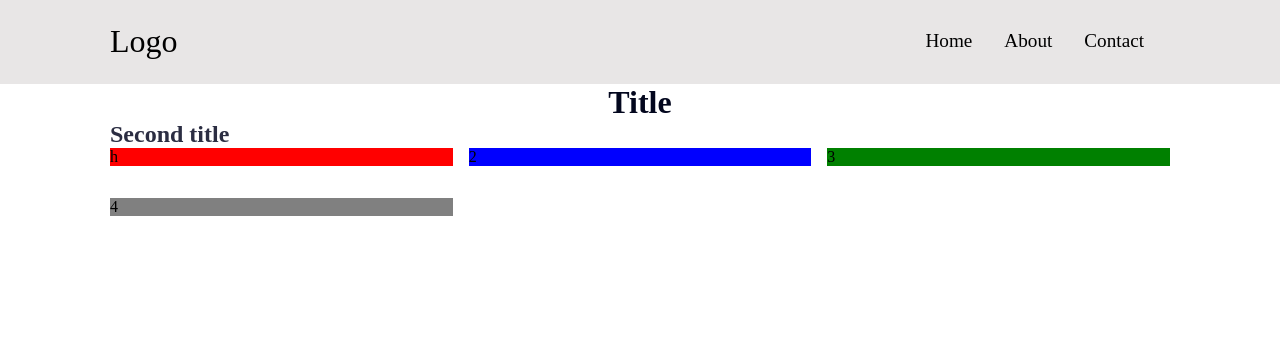
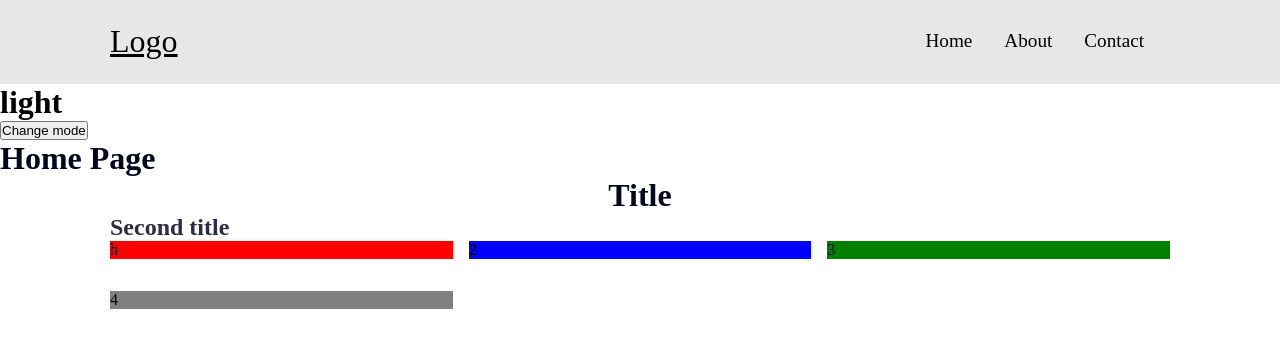
Before and after one commit to oubani/react-components, a React (Create React App) app: page / in a window 1280 px wide. Shown: the top 348 px of the page. Built offline with nearby package versions, Linux system fonts and the light colour scheme; the HTML template or start-up script is replaced by a standard one.

Commit message:
i cant remember what i did lol

```diff
--- a/src/App.js
+++ b/src/App.js
@@ -4,15 +4,21 @@ import { Container, GlobalStyle } from './GlobalStyles';
 import { theme } from './components/config/theme';
 import { Headind, Title } from './components/shared/Headings';
 import { Wrapper } from './components/shared/Rows/Wrapper';
+import { BrowserRouter as Router, Switch, Route } from 'react-router-dom';
+import Home from './Pages/Home';
 
 export const App = () => {
-  // const [mode, setMode] = useState(theme.dark);
+  const [mode, setMode] = useState(theme.dark);
   return (
     <>
+      <Router>
         <GlobalStyle />
         <Navbar />
-      {/* <h1>{mode ? 'dark' : 'light'}</h1>
-      <button onClick={() => setMode(!mode)}> Change mode </button> */}
+        <h1>{mode ? 'dark' : 'light'}</h1>
+        <button onClick={() => setMode(!mode)}> Change mode </button>
+        <Switch>
+          <Route exact path='/' component={Home} />
+        </Switch>
         <Container>
           <Title center>Title</Title>
           <Headind>Second title</Headind>
@@ -23,6 +29,7 @@ export const App = () => {
             <div style={{ backgroundColor: 'gray' }}>4</div>
           </Wrapper>
         </Container>
+      </Router>
     </>
   );
 };
--- /dev/null
+++ b/src/Pages/Home.js
@@ -0,0 +1,12 @@
+import React from 'react';
+import { Title } from '../components/shared/Headings';
+
+const Home = () => {
+  return (
+    <div>
+      <Title>Home Page</Title>
+    </div>
+  );
+};
+
+export default Home;
--- a/src/components/shared/navbar/Navbar.elements.js
+++ b/src/components/shared/navbar/Navbar.elements.js
@@ -18,7 +18,7 @@ export const NavContainer = styled.div`
   padding-inline: 20px;
 `;
 
-export const Logo = styled.a`
+export const Logo = styled(Link)`
   font-size: 2rem;
   justify-self: flex-start;
   cursor: pointer;
--- a/src/components/shared/navbar/Navbar.js
+++ b/src/components/shared/navbar/Navbar.js
@@ -26,7 +26,7 @@ const Navbar = () => {
           </MobileIcon>
           <NavMenu click={click}>
             <NavItem>
-              <NavLink> Home </NavLink>
+              <NavLink To='/'> Home </NavLink>
             </NavItem>
             <NavItem>
               <NavLink> About </NavLink>
```
Also changed, not shown: 2 other files (tests, documents, lock files or other folders). Lines whose indentation alone changed are shown as unchanged.
